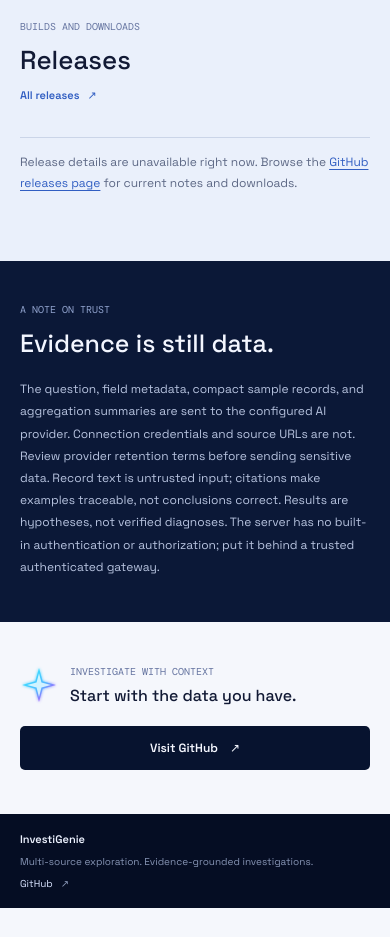
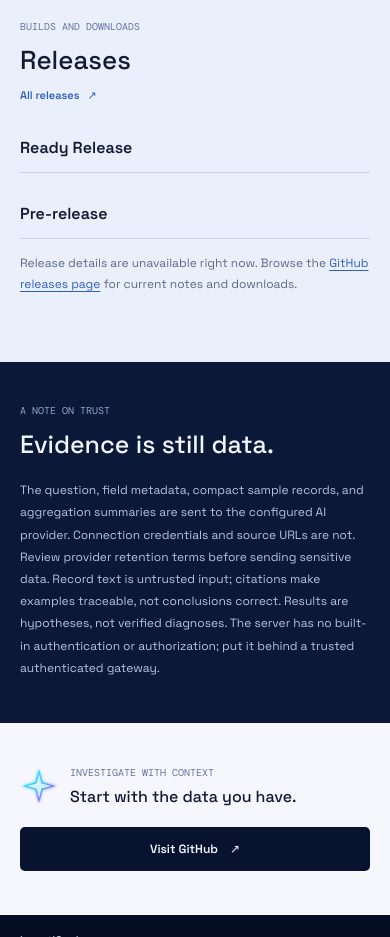
Before and after one commit to InvestiGenie/investigenie.github.io, a plain HTML site: page index.html in a window 390 px wide. Shown: the part 4680-5617 px from the top of the page. Before the commit the page ends 5588 px from the top, so only its background shows below. Drawn offline with nearby package versions, Linux system fonts and the light colour scheme; no server answers.

Commit message:
Show only the latest release channels
Display the newest stable release and newest prerelease separately, with an empty state when no stable release exists.

```diff
--- a/index.html
+++ b/index.html
@@ -189,7 +189,18 @@
             <a class="release-all-link" href="https://github.com/InvestiGenie/investigenie/releases">All releases <span aria-hidden="true">↗</span></a>
           </div>
           <p class="release-status" id="release-status" role="status" aria-live="polite">Loading release details…</p>
-          <div class="release-list" id="release-list" aria-live="polite"></div>
+          <div class="release-groups" aria-live="polite">
+            <section class="release-group" aria-labelledby="ready-release-title">
+              <h3 class="release-group-title" id="ready-release-title">Ready Release</h3>
+              <div class="release-list" id="ready-release-list"></div>
+              <p class="release-empty" id="ready-release-empty" hidden>No ready release has been published yet.</p>
+            </section>
+            <section class="release-group" aria-labelledby="prerelease-title">
+              <h3 class="release-group-title" id="prerelease-title">Pre-release</h3>
+              <div class="release-list" id="prerelease-list"></div>
+              <p class="release-empty" id="prerelease-empty" hidden>No pre-release is available yet.</p>
+            </section>
+          </div>
           <p class="release-fallback" id="release-fallback" hidden>Release details are unavailable right now. Browse the <a href="https://github.com/InvestiGenie/investigenie/releases">GitHub releases page</a> for current notes and downloads.</p>
           <noscript><p class="release-fallback">Enable JavaScript to view release downloads, or visit the <a href="https://github.com/InvestiGenie/investigenie/releases">GitHub releases page</a>.</p></noscript>
         </div>
--- a/site.js
+++ b/site.js
@@ -1,4 +1,7 @@
-const releaseList = document.querySelector('#release-list');
+const readyReleaseList = document.querySelector('#ready-release-list');
+const prereleaseList = document.querySelector('#prerelease-list');
+const readyReleaseEmpty = document.querySelector('#ready-release-empty');
+const prereleaseEmpty = document.querySelector('#prerelease-empty');
 const releaseStatus = document.querySelector('#release-status');
 const releaseFallback = document.querySelector('#release-fallback');
 
@@ -65,16 +68,26 @@ function renderRelease(release) {
 
 async function loadReleases() {
   try {
-    const response = await fetch('https://api.github.com/repos/InvestiGenie/investigenie/releases?per_page=6', {
-      headers: { Accept: 'application/vnd.github+json' },
-    });
+    const headers = { Accept: 'application/vnd.github+json' };
+    const [response, readyResponse] = await Promise.all([
+      fetch('https://api.github.com/repos/InvestiGenie/investigenie/releases?per_page=100', { headers }),
+      fetch('https://api.github.com/repos/InvestiGenie/investigenie/releases/latest', { headers }),
+    ]);
     if (!response.ok) throw new Error(`GitHub returned ${response.status}`);
+    if (!readyResponse.ok && readyResponse.status !== 404) {
+      throw new Error(`GitHub returned ${readyResponse.status}`);
+    }
 
-    const releases = (await response.json()).filter(({ draft }) => !draft).slice(0, 5);
-    if (releases.length === 0) throw new Error('No published releases');
+    const releases = (await response.json()).filter(({ draft, prerelease }) => !draft && prerelease);
+    const latestReady = readyResponse.ok ? await readyResponse.json() : null;
+    const latestPrerelease = releases[0];
+    if (!latestReady && !latestPrerelease) throw new Error('No published releases');
 
-    releaseList.replaceChildren(...releases.map(renderRelease));
-    releaseStatus.textContent = 'Recent builds and release notes from GitHub.';
+    readyReleaseList.replaceChildren(...(latestReady ? [renderRelease(latestReady)] : []));
+    prereleaseList.replaceChildren(...(latestPrerelease ? [renderRelease(latestPrerelease)] : []));
+    readyReleaseEmpty.hidden = Boolean(latestReady);
+    prereleaseEmpty.hidden = Boolean(latestPrerelease);
+    releaseStatus.textContent = 'Showing the latest release in each channel.';
   } catch {
     releaseStatus.hidden = true;
     releaseFallback.hidden = false;
--- a/styles.css
+++ b/styles.css
@@ -106,17 +106,21 @@ h1, h2, h3, p { margin-top: 0; }
 .release-section { padding: 78px 0 88px; background: #eaf0fb; border-top: 1px solid var(--line); }
 .release-all-link { color: #315ec2; }
 .release-status { margin: 0 0 12px; color: #687692; font-size: 11px; }
+.release-groups { display: grid; grid-template-columns: repeat(2, minmax(0, 1fr)); gap: clamp(28px, 5vw, 64px); }
+.release-group { min-width: 0; }
+.release-group-title { margin: 0 0 14px; color: var(--ink); font-size: 16px; font-weight: 600; }
 .release-list { border-top: 1px solid #cbd5e8; }
-.release-row { display: grid; grid-template-columns: minmax(150px, .65fr) minmax(160px, .6fr) minmax(260px, 1.2fr); align-items: center; gap: 20px; padding: 18px 0; border-bottom: 1px solid #cbd5e8; }
+.release-row { display: grid; grid-template-columns: minmax(0, 1fr) auto; align-items: center; gap: 10px 14px; padding: 18px 0; border-bottom: 1px solid #cbd5e8; }
 .release-version { display: flex; align-items: center; flex-wrap: wrap; gap: 8px; margin: 0; color: var(--ink); font-size: 15px; font-weight: 600; }
 .release-version a:hover { color: #315ec2; }
 .release-badge { padding: 4px 6px; color: #6634a1; background: #f1e8fb; font: 9px var(--mono); text-transform: uppercase; }
 .release-date { margin: 0; color: #687692; font: 10px var(--mono); }
-.release-downloads { display: flex; flex-wrap: wrap; justify-content: flex-end; gap: 7px; }
+.release-downloads { grid-column: 1 / -1; display: flex; flex-wrap: wrap; justify-content: flex-start; gap: 7px; }
 .download-link { min-height: 33px; display: inline-flex; align-items: center; justify-content: center; gap: 6px; padding: 0 10px; border: 1px solid #c3cfe5; border-radius: 3px; color: #243350; background: #f8faff; font-size: 10px; font-weight: 600; }
 .download-link:hover { border-color: #315ec2; color: #234ea9; }
 .release-notes-link { color: #315ec2; font-size: 10px; font-weight: 600; }
 .release-notes-link:hover { text-decoration: underline; text-underline-offset: 3px; }
+.release-empty { margin: 0; padding: 17px 0; border-top: 1px solid #cbd5e8; color: #687692; font-size: 12px; line-height: 1.7; }
 .release-fallback { max-width: 670px; margin: 14px 0 0; color: #5d6885; font-size: 12px; line-height: 1.7; }
 .release-fallback a { color: #315ec2; text-decoration: underline; text-underline-offset: 3px; }
 .privacy-band { color: #e9efff; background: #0b1837; }
@@ -159,6 +163,7 @@ h1, h2, h3, p { margin-top: 0; }
   .docs-grid { grid-template-columns: minmax(0, 1fr); gap: 37px; }
   .doc-block > p:not(.section-kicker) { min-height: 0; }
   .release-section { padding: 62px 0 68px; }
+  .release-groups { grid-template-columns: minmax(0, 1fr); gap: 30px; }
   .release-row { grid-template-columns: minmax(0, 1fr) auto; gap: 10px 14px; }
   .release-date { justify-self: end; }
   .release-downloads { grid-column: 1 / -1; justify-content: flex-start; }
```
